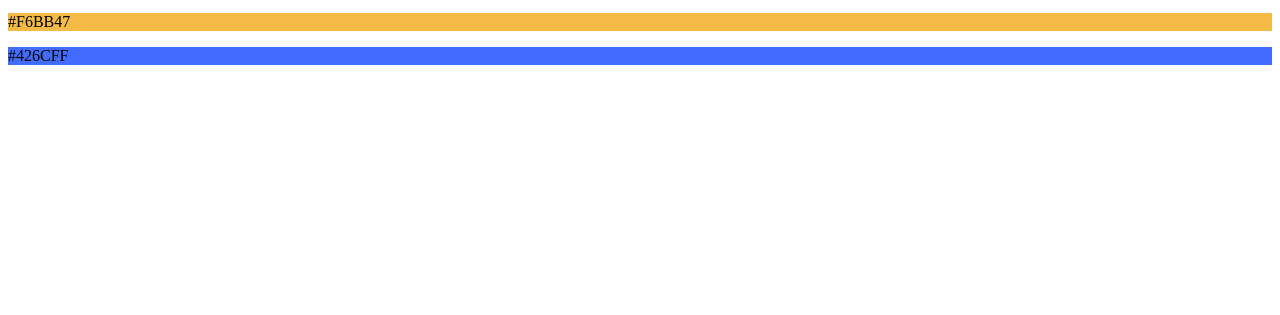
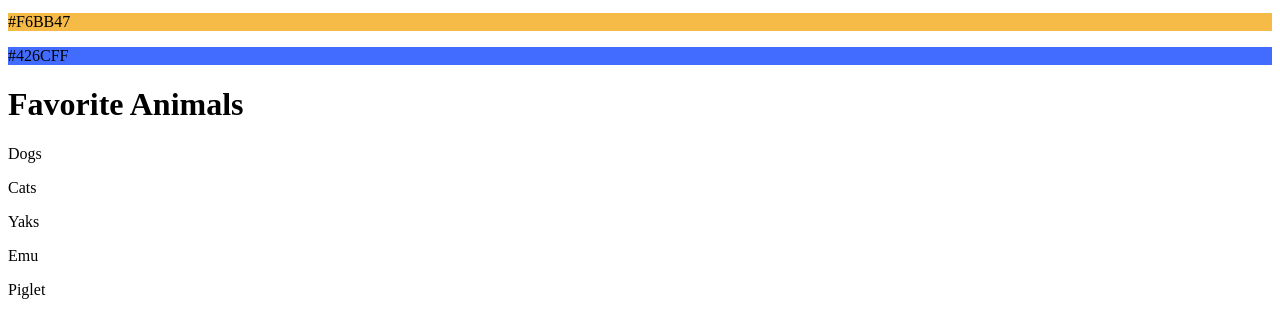
Before and after one commit to karbassi/2022-spring-session-05, a plain HTML site: page index.html in a window 1280 px wide. Shown: the part 746-1061 px from the top of the page. Before the commit the page ends 827 px from the top, so only its background shows below. Drawn offline with Linux system fonts and the light colour scheme.

Commit message:
Add favorite animals to homepage (#1)
Add Dogs, Cats, Yaks, Emu, and Piglet

```diff
--- a/index.html
+++ b/index.html
@@ -34,6 +34,15 @@
             <p style="background-color:#F6BB47;">#F6BB47</p>
             <p style="background-color:#426CFF;">#426CFF</p>
         </div>
+
+        <div>
+            <h1>Favorite Animals</h1>
+            <p>Dogs</p>
+            <p>Cats</p>
+            <p>Yaks</p>
+            <p>Emu</p>
+            <p>Piglet</p>
+        </div>
     </main>
 
 </body>
```
